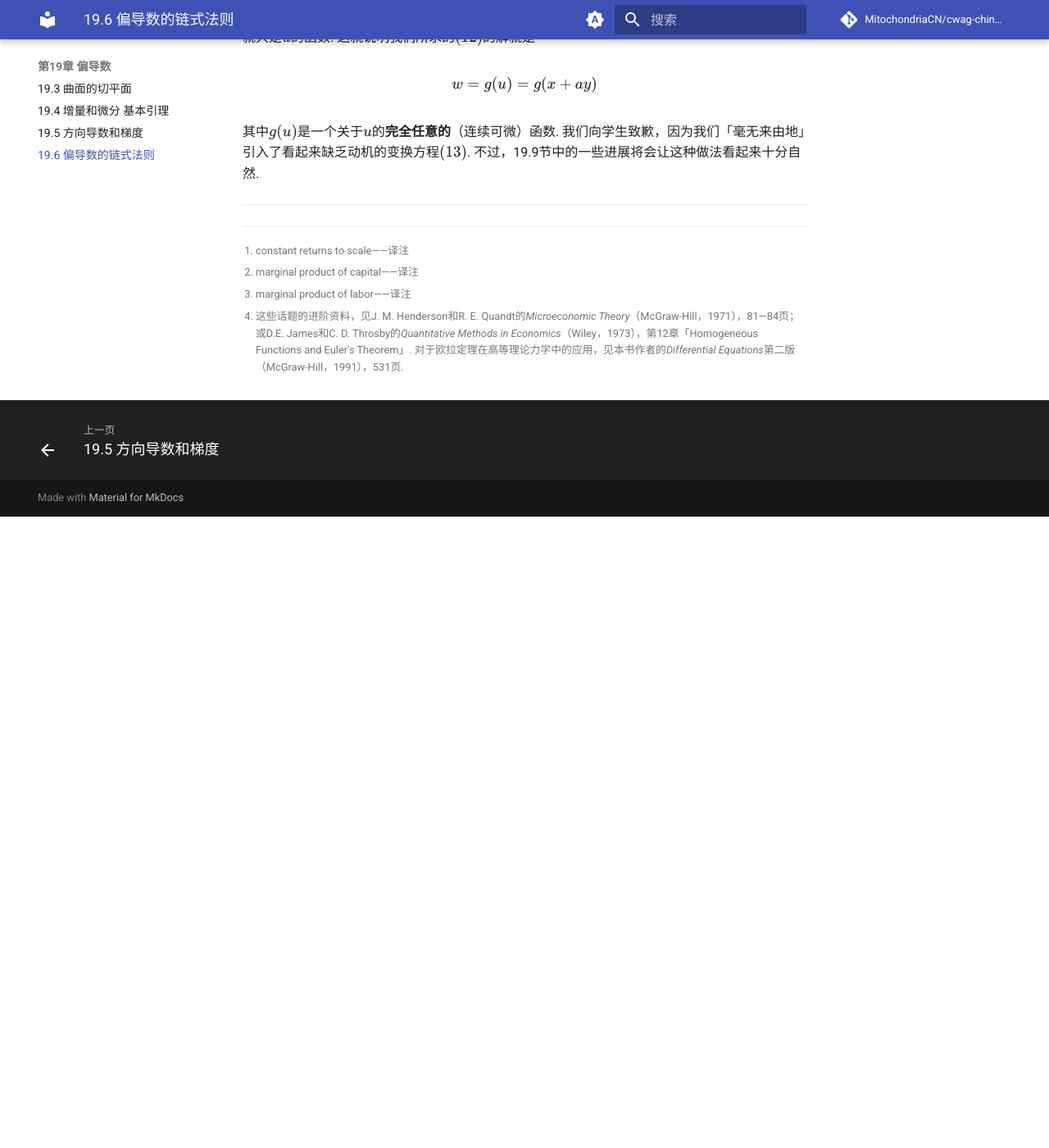
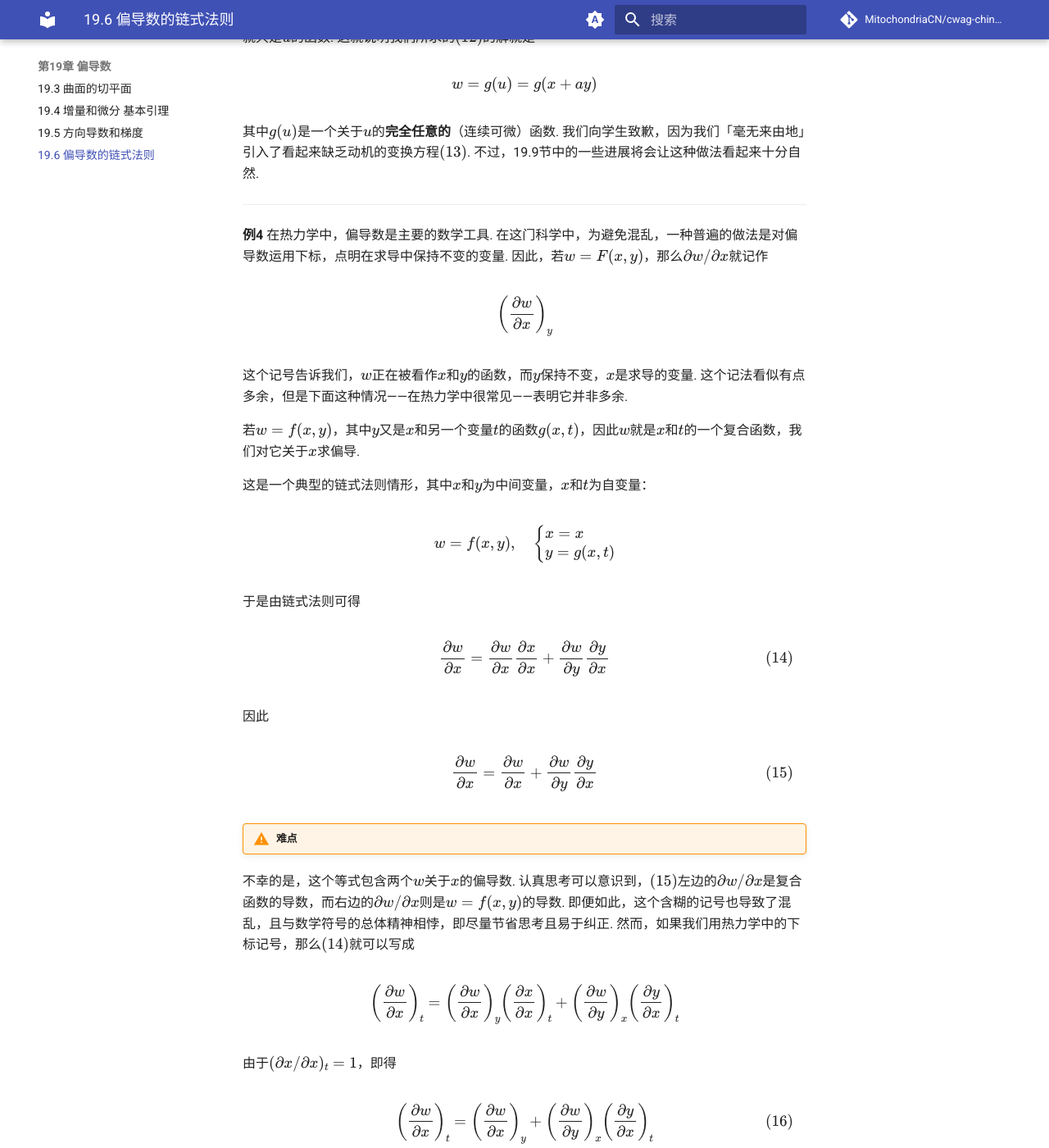
Before and after one commit to MitochondriaCN/cwag-chinese, an MkDocs documentation site: the page built from docs/19/6.md, in a window 1280 px wide and 1400 px high, scrolled down 5303 px. Shown: the whole window at 82% size. Built offline with MkDocs 1.6.1 and Material for MkDocs 9.7.7, drawn with Linux system fonts in a browser that asks for light colours; comment, search, counter and statistics services are not loaded; before the commit the page ends 5933 px from its top, so only the background shows below that; some of the changed text lies outside the part shown.

Commit message:
feat: 19.6完成

```diff
--- a/docs/19/6.md
+++ b/docs/19/6.md
@@ -166,10 +166,50 @@ $$w=g(u)=g(x+ay)$$
 
 ---
 
+**例4** 在热力学中，偏导数是主要的数学工具. 在这门科学中，为避免混乱，一种普遍的做法是对偏导数运用下标，点明在求导中保持不变的变量. 因此，若$w=F(x,y)$，那么$\p w/\p x$就记作
+
+$$\left(\frac{\p w}{\p x}\right)_y$$
+
+这个记号告诉我们，$w$正在被看作$x$和$y$的函数，而$y$保持不变，$x$是求导的变量. 这个记法看似有点多余，但是下面这种情况——在热力学中很常见——表明它并非多余.
+
+若$w=f(x,y)$，其中$y$又是$x$和另一个变量$t$的函数$g(x,t)$，因此$w$就是$x$和$t$的一个复合函数，我们对它关于$x$求偏导.
+
+这是一个典型的链式法则情形，其中$x$和$y$为中间变量，$x$和$t$为自变量：
+
+$$
+w=f(x,y), \quad
+\begin{cases}
+x = x \\
+y = g(x,t)
+\end{cases}
+$$
+
+于是由链式法则可得
+
+$$\frac{\p w}{\p x}=\frac{\p w}{\p x}\frac{\p x}{\p x}+\frac{\p w}{\p y}\frac{\p y}{\p x} \tag{14}$$
+
+因此
+
+$$\frac{\p w}{\p x}=\frac{\p w}{\p x}+\frac{\p w}{\p y}\frac{\p y}{\p x} \tag{15}$$
+
+!!! warning "难点"
+
+不幸的是，这个等式包含两个$w$关于$x$的偏导数. 认真思考可以意识到，$(15)$左边的$\p w/\p x$是复合函数的导数，而右边的$\p w/\p x$则是$w=f(x,y)$的导数. 即便如此，这个含糊的记号也导致了混乱，且与数学符号的总体精神相悖，即尽量节省思考且易于纠正. 然而，如果我们用热力学中的下标记号，那么$(14)$就可以写成
+
+$$\left(\frac{\p w}{\p x}\right)_t=\left(\frac{\p w}{\p x}\right)_y\left(\frac{\p x}{\p x}\right)_t+\left(\frac{\p w}{\p y}\right)_x\left(\frac{\p y}{\p x}\right)_t$$
+
+由于$(\p x/\p x)_t=1$，即得
+
+$$\left(\frac{\p w}{\p x}\right)_t=\left(\frac{\p w}{\p x}\right)_y+\left(\frac{\p w}{\p y}\right)_x\left(\frac{\p y}{\p x}\right)_t \tag{16}$$
+
+虽然有点烦琐，但是相较于$(15)$更不容易被误解. [^5]
+
 [^1]: constant returns to scale——译注
 
 [^2]: marginal product of capital——译注
 
 [^3]: marginal product of labor——译注
 
-[^4]: 这些话题的进阶资料，见J. M. Henderson和R. E. Quandt的*Microeconomic Theory*（McGraw-Hill，1971），81—84页；或D.E. James和C. D. Throsby的*Quantitative Methods in Economics*（Wiley，1973），第12章「Homogeneous Functions and Euler's Theorem」. 对于欧拉定理在高等理论力学中的应用，见本书作者的*Differential Equations*第二版（McGraw-Hill，1991），531页.
+[^4]: 这些话题的进阶资料，见J. M. Henderson和R. E. Quandt的*Microeconomic Theory*（McGraw-Hill，1971），81—84页；或D. E. James和C. D. Throsby的*Quantitative Methods in Economics*（Wiley，1973），第12章「Homogeneous Functions and Euler's Theorem」. 对于欧拉定理在高等理论力学中的应用，见本书作者的*Differential Equations*第二版（McGraw-Hill，1991），531页.
+
+[^5]: 主要兴趣在于物理学的学生，可能想读一些关于这个话题的权威文献. 例如，见Enrico Fermi的*Thermodynamics*（Dover，1956），19页；Philip M. Morse的*Thermal Physics*（W. A. Benjamin，1969），28页；F. W. Sears的*Thermodynamics*（Addison-Wesley，1953），30—33、52—55页.
```
Also changed, not shown: other parts of docs/19/6.md (+1 -1 lines).
